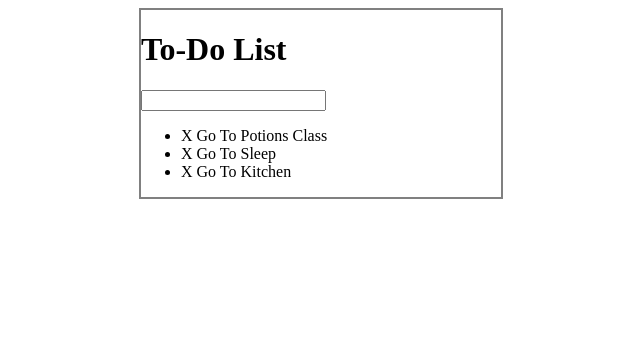
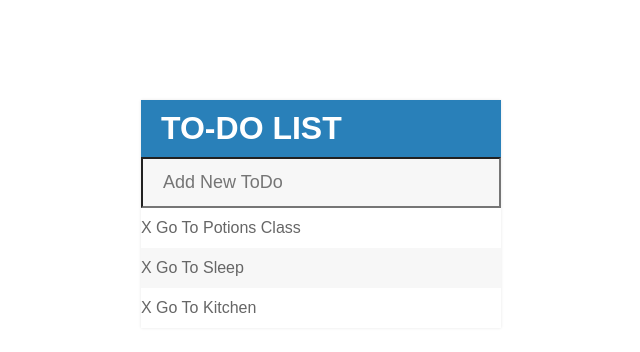
Before and after one commit to yongzheng9405/The_Web_Developer_Bootcamp, a plain HTML site: page ToDo_List_Project/index.html in a window 1280 px wide. Shown: the whole page, without its empty margins (319-959 px from the left). Drawn offline with Linux system fonts and the light colour scheme.

Commit message:
Style the page, part 1

```diff
--- a/ToDo_List_Project/assets/css/todos.css
+++ b/ToDo_List_Project/assets/css/todos.css
@@ -1,10 +1,58 @@
 #container {
-	border: 2px solid gray;
+	box-shadow: 0 0 3px rgba(0, 0, 0, 0.1);
 	width: 360px;
-	margin: 0 auto;
+	margin: 100px auto;
+	background: #f7f7f7;
+
 }
 
 .complete {
 	color: gray;
 	text-decoration: line-through;
 }
+
+h1 {
+	background: #2980b9;
+	color: white;
+	margin: 0;
+	padding: 10px 20px;
+	text-transform: uppercase;
+	font-size: 24px
+	font-weight normal;
+}
+
+ul {
+	list-style: none;
+	margin: 0;
+	padding: 0;
+}
+
+body {
+	font-family: sans-serif;
+}
+
+li {
+	background:#fff;
+	height: 40px;
+	line-height: 40px;
+	color:#666;
+}
+
+li:nth-child(2n) {
+	background:#f7f7f7;
+}
+
+input {
+	font-size: 18px;
+	color:#2980b9;
+	background: #f7f7f7;
+	width: 100%;
+	padding: 13px 13px 13px 20px;
+	box-sizing: border-box;
+}
+
+input:focus{
+	background:white;
+	border: 2px solid #2980b9;
+	outline: none;
+}
--- a/ToDo_List_Project/index.html
+++ b/ToDo_List_Project/index.html
@@ -8,7 +8,7 @@
 <body>
 	<div id="container">
 		<h1>To-Do List</h1>
-		<input type="text" name="">
+		<input type="text" name="" placeholder="Add New ToDo">
 		<ul>
 			<li><span>X</span> Go To Potions Class</li>
 			<li><span>X</span> Go To Sleep</li>
```
